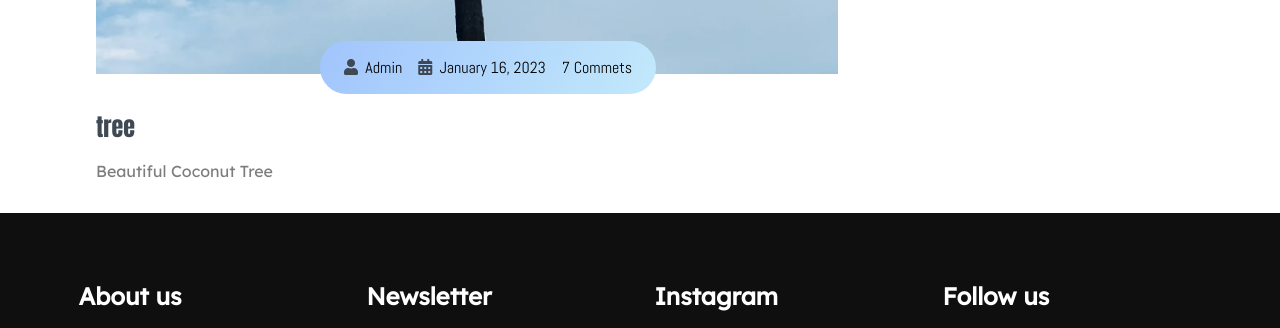
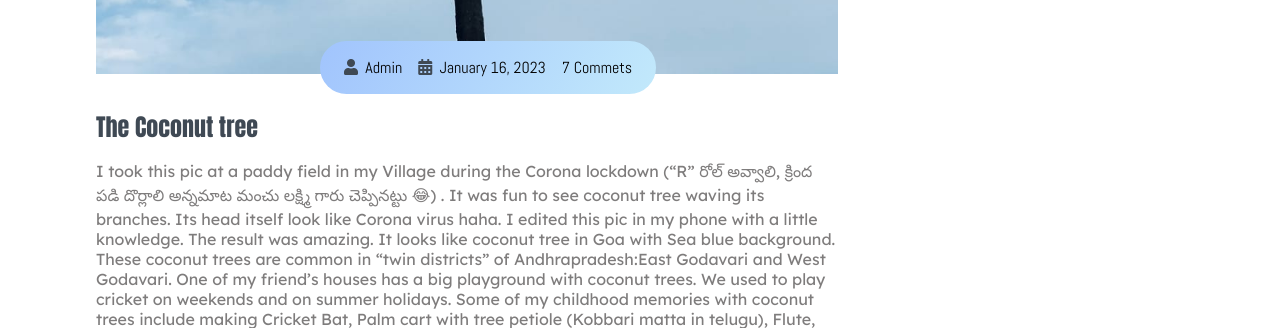
Before and after one commit to Mohan-Ganta/Blogger_Website, a plain HTML site: page post19.html in a window 1280 px wide. Shown: the part 950-1278 px from the top of the page. Drawn offline with Linux system fonts and the light colour scheme.

Commit message:
Add files via upload

```diff
--- a/post19.html
+++ b/post19.html
@@ -87,8 +87,13 @@
                             </div>
                         </div>
                         <div class="post-title"  data-category="food">
-                            <a href="#">tree</a>
-                            <p>Beautiful Coconut Tree</p>
+                            <a href="#">The Coconut tree</a>
+                            <p>I took this pic at a paddy field in my Village during the Corona lockdown (“R” రోల్ అవ్వాలి, క్రింద పడి దొర్లాలి అన్నమాట మంచు లక్ష్మి గారు చెప్పినట్టు 😂) . It was fun to see coconut tree waving its branches. Its head itself look like Corona virus haha. I edited this pic in my phone with a little knowledge. The result was amazing. It looks like coconut tree in Goa with Sea blue background.
+                                These coconut trees are common in “twin districts” of Andhrapradesh:East Godavari and West Godavari. One of my friend’s houses has a big playground with coconut trees. We used to play cricket on weekends and on summer holidays. Some of my childhood memories with coconut trees include making Cricket Bat, Palm cart with tree petiole (Kobbari matta in telugu), Flute, Snake with its leaves, hiding behind coconut trees in Police-Thief, 7 stones (Yedu Penkulu in Telugu) games etc., I hope you too had these memories.
+                                We call coconut tree as “KALPAVRUKHAM or KALPATARUVU” because every part of it is useful. If we bow to it (keep your distance, otherwise it will hit you with coconut 🤭), it will give you food, drink, utensils, clothes what not. These are all eco-friendly.
+                                Go and search “Coconut shell crafts” in Google you will see plenty of utensils made of “unused” coconut shells. Coconut shell activated charcoal is used in toothpastes ( Naya trend - మీ టూత్ పేస్ట్ లో బొగ్గు ఉందా😂), face washes etc.,
+
+                                Bye Bye !</p>
 
                         </div>
                     </div>
```
